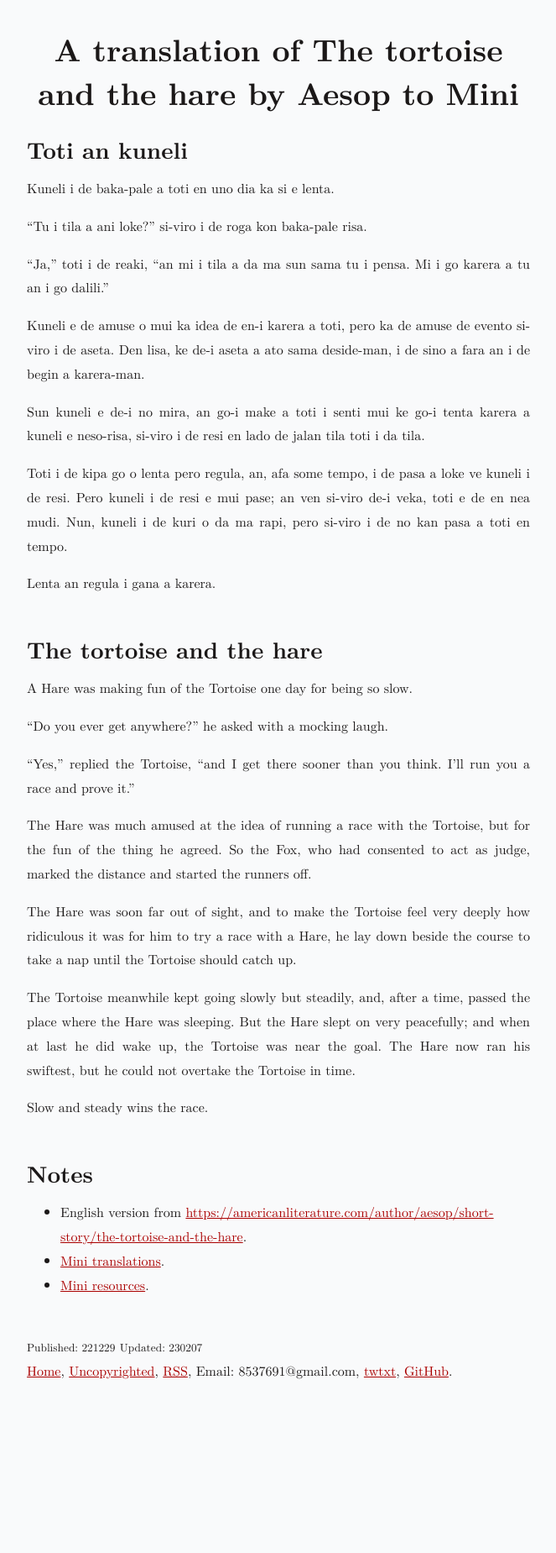
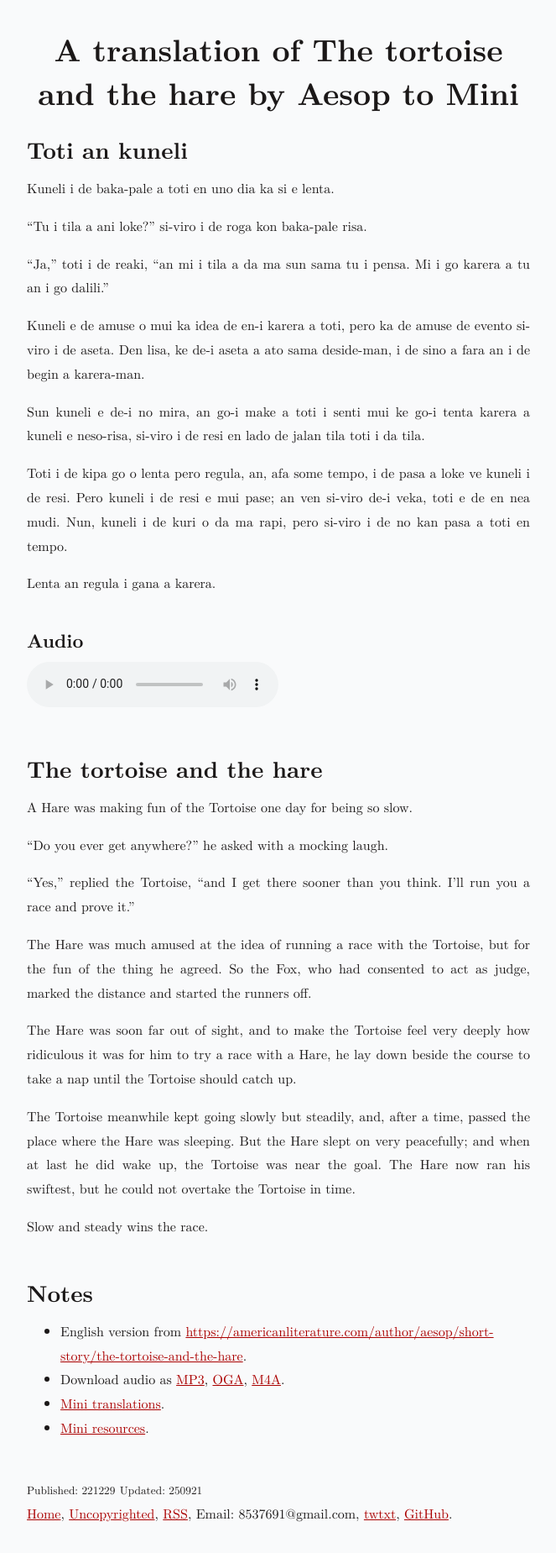
Before and after one commit to jProgr/jprogr.github.io, a Jekyll site: the page built from _posts/2022-12-29-toti-an-kuneli.md, in a window 1280 px wide. Shown: the whole page at 84% size, without its empty margins (308-971 px from the left). Built offline with Jekyll 4.4.1, drawn with Linux system fonts in a browser that asks for light colours; before the commit the page ends 1679 px from its top, so only the background shows below that.

Commit message:
Update content
Add audio to "A translation of The tortoise and the hare by Aesop
to Mini".

```diff
--- a/_posts/2022-12-29-toti-an-kuneli.md
+++ b/_posts/2022-12-29-toti-an-kuneli.md
@@ -2,7 +2,7 @@
 title: "A translation of The tortoise and the hare by Aesop to Mini"
 permalink: /toti-an-kuneli
 custom_date: "221229"
-updated_date: "230207"
+updated_date: "250921"
 ---
 
 # A translation of The tortoise and the hare by Aesop to Mini
@@ -23,6 +23,14 @@ Toti i de kipa go o lenta pero regula, an, afa some tempo, i de pasa a loke ve k
 
 Lenta an regula i gana a karera.
 
+### Audio
+
+<audio controls>
+    <source type="audio/mp4" src="/assets/bin/toti_an_kuneli.m4a">
+    <source type="audio/ogg" src="/assets/bin/toti_an_kuneli.oga">
+    <source type="audio/mpeg" src="/assets/bin/toti_an_kuneli.mp3">
+</audio>
+
 ## The tortoise and the hare
 
 A Hare was making fun of the Tortoise one day for being so slow.
@@ -42,5 +50,6 @@ Slow and steady wins the race.
 ## Notes
 
 - English version from [https://americanliterature.com/author/aesop/short-story/the-tortoise-and-the-hare](https://americanliterature.com/author/aesop/short-story/the-tortoise-and-the-hare).
+- Download audio as [MP3](/assets/bin/toti_an_kuneli.mp3){:download="/assets/bin/toti_an_kuneli.mp3"}, [OGA](/assets/bin/toti_an_kuneli.oga){:download="/assets/bin/toti_an_kuneli.pga"}, [M4A](/assets/bin/toti_an_kuneli.m4a){:download="/assets/bin/toti_an_kuneli.m4a"}.
 - [Mini translations](/mini-translations).
 - [Mini resources](/mini-resources).
```
Also changed, not shown: _posts/2023-01-02-mini-translations.md (+2 -2 lines), 3 other files.
